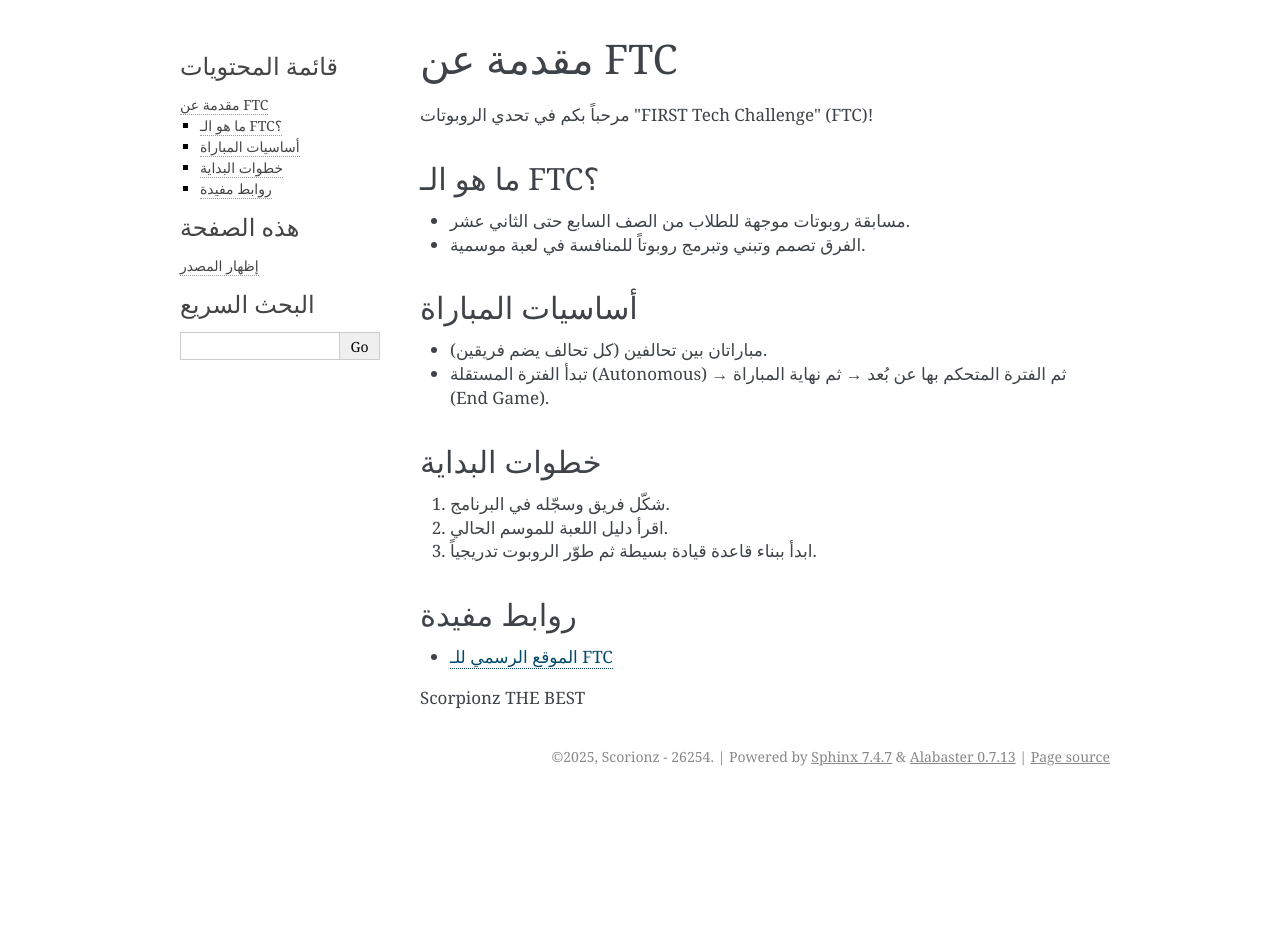
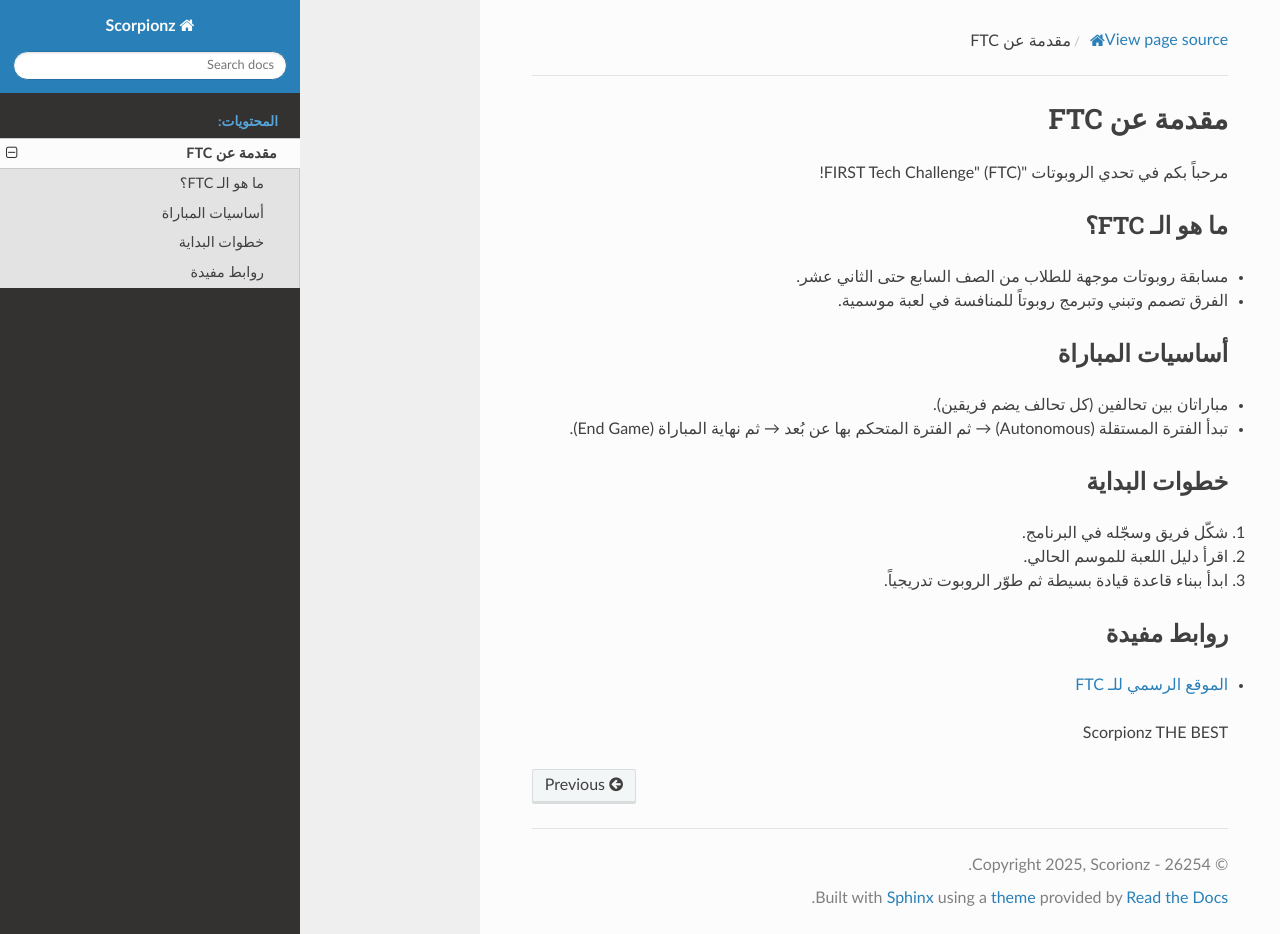
Before and after one commit to sirjo41/Scorpionz, a Sphinx documentation site: the page built from docs/ftc-intro.rst, in a window 1280 px wide and 934 px high. Built offline with Sphinx 7.4.7 and the Read the Docs theme 3.1.0, drawn with Linux system fonts in a browser that asks for light colours.

Commit message:
RTL support 0.2

```diff
--- /dev/null
+++ b/docs/_static/rtl.css
@@ -0,0 +1,9 @@
+/* rtl.css */
+body {
+  direction: rtl;
+  text-align: right;
+}
+.rst-content {
+  direction: rtl;
+  text-align: right;
+}
--- a/docs/conf.py
+++ b/docs/conf.py
@@ -23,5 +23,11 @@
 # -- Options for HTML output -------------------------------------------------
 # https://www.sphinx-doc.org/en/master/usage/configuration.html#options-for-html-output
 
-html_theme = 'alabaster'
+html_theme = 'sphinx_rtd_theme'
+html_context = {
+    "theme_direction": "rtl"
+}
 html_static_path = ['_static']
+
+def setup(app):
+    app.add_css_file("rtl.css")
--- a/docs/requirements.txt
+++ b/docs/requirements.txt
@@ -4,6 +4,7 @@
 #
 #    pip-compile docs.in
 #
+sphinx_rtd_theme
 alabaster==0.7.12
     # via sphinx
 babel==2.11.0
```
